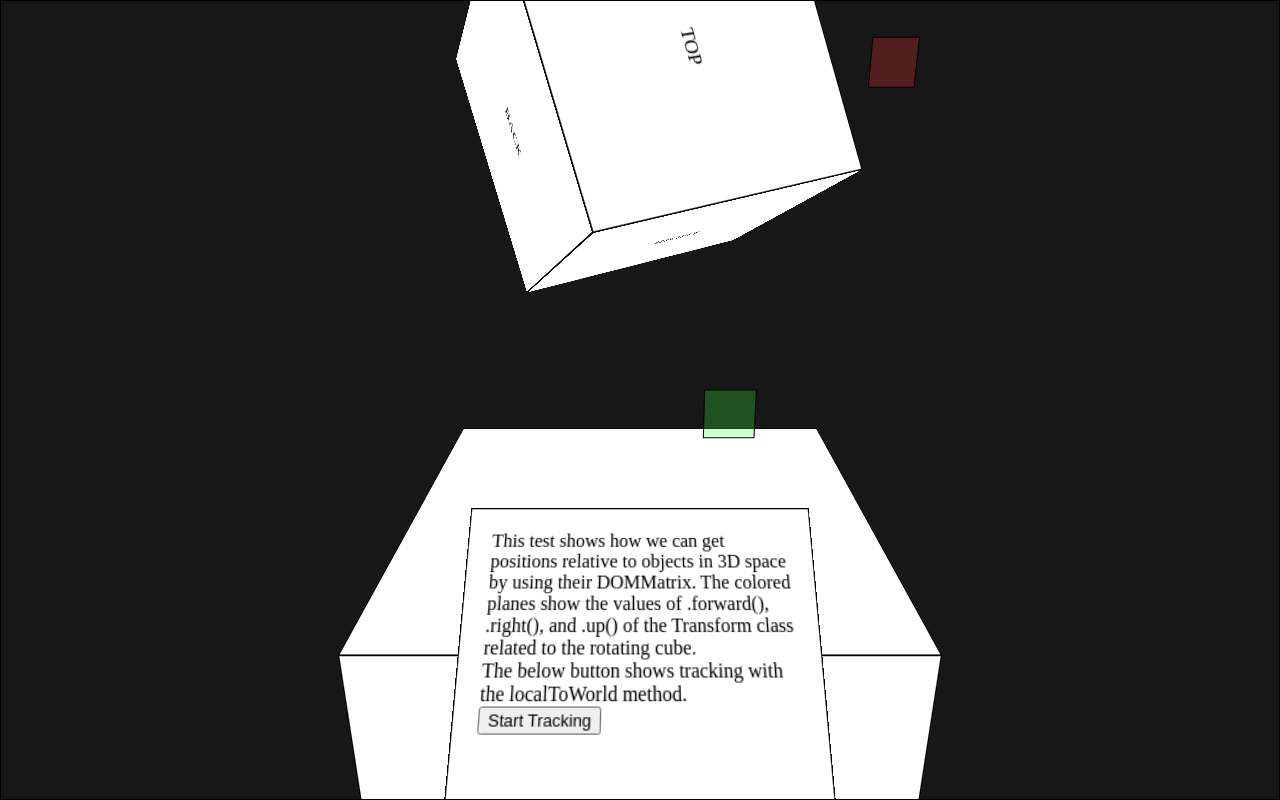
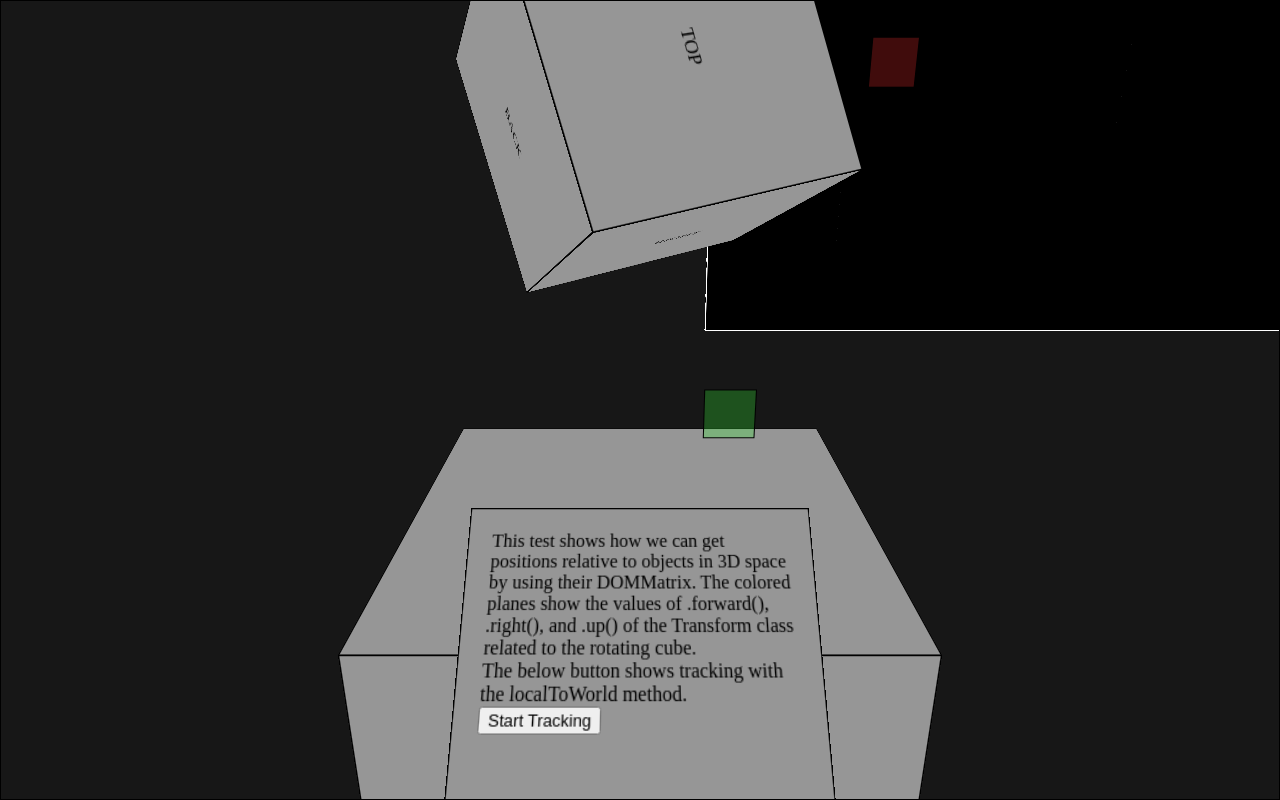
Before and after one commit to nickfrev/nick-freville-portfolio, a Vue app: page / in a window 1280 px wide. Built offline with nearby package versions, Linux system fonts and the light colour scheme; the HTML template or start-up script is replaced by a standard one.

Commit message:
Create Focus Screen Model

```diff
--- a/src/App.vue
+++ b/src/App.vue
@@ -1,17 +1,23 @@
 <template>
 	<HTML3D ref="world">
 		<DebugCube> </DebugCube>
+		<ModelFocusScreen ref="billboard" :transform="new Transform(800, 800, 800)">
+			<button @click="focusDiv">click</button>
+			<button @click="moveBack">Move back</button>
+			Hello World
+		</ModelFocusScreen>
 	</HTML3D>
 </template>
 
 <script setup lang="ts">
 import HTML3D from './components/HTML3D/HTML3D.vue';
-// import Div3D from './components/HTML3D/Div3D.vue';
 import DebugCube from './components/HTML3D/objects/DebugCube.vue';
-// import { Transform } from './components/HTML3D/Transform';
+import ModelFocusScreen from './components/HTML3D/objects/ModelFocusScreen.vue';
 import { useTemplateRef } from 'vue';
+import { Transform, Vector } from './components/HTML3D/Transform';
 
 const world = useTemplateRef('world');
+const billboard = useTemplateRef('billboard');
 
 let once = true;
 
@@ -31,6 +37,20 @@ function draw() {
 	}
 }
 requestAnimationFrame(draw);
+
+function focusDiv() {
+	if (!billboard.value) {
+		return;
+	}
+	billboard.value.focus();
+}
+
+function moveBack() {
+	if (!billboard.value) {
+		return;
+	}
+	billboard.value.unfocus(new Vector(0, 800, 0));
+}
 </script>
 
 <style scoped></style>
--- a/src/components/HTML3D/CameraController.ts
+++ b/src/components/HTML3D/CameraController.ts
@@ -5,6 +5,8 @@ export default class CameraController {
 	transformBuffer = new Transform();
 	cameraPositionBuffer = new Vector();
 	cameraAngleBuffer = new Angle();
+	cameraPerspectiveBuffer: number | null = 800;
+	defaultCameraPerspective = 800;
 
 	transformBufferChange = true;
 
@@ -18,6 +20,7 @@ export default class CameraController {
 	};
 
 	lastPos = { x: 0, y: 0 };
+	cameraLocked = false;
 
 	constructor() {
 		this.bindListeners();
@@ -38,7 +41,26 @@ export default class CameraController {
 		document.addEventListener('keyup', this.onKeyUp.bind(this));
 	}
 
+	lockCamera(lock: boolean) {
+		this.cameraLocked = lock;
+	}
+
+	allowMove() {
+		return !this.cameraLocked;
+	}
+
+	setCameraPerspective(value: number | null) {
+		if (!this.allowMove()) {
+			return;
+		}
+		this.transformBufferChange = true;
+		this.cameraPerspectiveBuffer = value;
+	}
+
 	setCameraPos(x: null | number = null, y: null | number = null, z: null | number = null) {
+		if (!this.allowMove()) {
+			return;
+		}
 		this.transformBufferChange = true;
 
 		if (x !== null) {
@@ -53,6 +75,9 @@ export default class CameraController {
 	}
 
 	addToCameraPos(x: null | number = null, y: null | number = null, z: null | number = null) {
+		if (!this.allowMove()) {
+			return;
+		}
 		this.transformBufferChange = true;
 		if (x !== null) {
 			this.cameraPositionBuffer.x += x;
@@ -66,6 +91,9 @@ export default class CameraController {
 	}
 
 	setCameraAng(pitch: null | number = null, yaw: null | number = null, roll: null | number = null) {
+		if (!this.allowMove()) {
+			return;
+		}
 		this.transformBufferChange = true;
 
 		if (pitch !== null) {
@@ -84,6 +112,9 @@ export default class CameraController {
 		yaw: null | number = null,
 		roll: null | number = null,
 	) {
+		if (!this.allowMove()) {
+			return;
+		}
 		this.transformBufferChange = true;
 		if (pitch !== null) {
 			this.cameraAngleBuffer.pitch += pitch;
@@ -121,6 +152,7 @@ export default class CameraController {
 
 			camera.transform.setPosition(this.cameraPositionBuffer);
 			camera.transform.setAngle(this.cameraAngleBuffer);
+			camera.setCameraPerspective(this.cameraPerspectiveBuffer);
 		}
 	}
 
@@ -166,6 +198,10 @@ export default class CameraController {
 			this.lastPos = { x: event.clientX, y: event.clientY };
 			this.addToCameraAng(-diff.y * 0.25, diff.x * 0.25);
 
+			if (this.cameraPerspectiveBuffer === null) {
+				this.setCameraPerspective(this.defaultCameraPerspective);
+			}
+
 			event.stopPropagation();
 			event.preventDefault();
 		}
@@ -181,6 +217,9 @@ export default class CameraController {
 	/////
 
 	moveTick() {
+		if (!this.allowMove()) {
+			return;
+		}
 		const moveVector = new Vector();
 		const speed = 15 * (this.movement.run ? 3 : 1);
 
--- a/src/components/HTML3D/Div3D.vue
+++ b/src/components/HTML3D/Div3D.vue
@@ -9,7 +9,7 @@
 
 <script setup lang="ts">
 import { objectProps, becomeObject } from './ObjectComposable';
-import { ref, reactive } from 'vue';
+import { watch, reactive } from 'vue';
 
 const props = defineProps({
 	...objectProps,
@@ -29,18 +29,24 @@ const props = defineProps({
 const { objectStyle, objectExposables } = becomeObject(props);
 defineExpose(objectExposables);
 
-const width = ref(props.width);
-const height = ref(props.height);
-
-const offset = objectExposables.transform.value.renderOffset;
-offset.m41 = width.value / 2;
-offset.m42 = -height.value / 2;
-objectExposables.update();
+watch(() => props.width, update);
+watch(() => props.height, update);
 
 const divDimensions = reactive({
-	width: `${width.value}px`,
-	height: `${height.value}px`,
+	width: `${props.width}px`,
+	height: `${props.height}px`,
 });
+
+function update() {
+	const offset = objectExposables.transform.value.renderOffset;
+	offset.m41 = props.width / 2;
+	offset.m42 = -props.height / 2;
+	objectExposables.update();
+
+	divDimensions.width = `${props.width}px`;
+	divDimensions.height = `${props.height}px`;
+}
+update();
 </script>
 
 <style scoped>
--- a/src/components/HTML3D/HTML3D.vue
+++ b/src/components/HTML3D/HTML3D.vue
@@ -1,5 +1,6 @@
 <template>
 	<div
+		ref="viewPort"
 		class="viewPort"
 		@mousedown="cameraController.onMouseDown"
 		@mouseup="cameraController.onMouseUp"
@@ -20,8 +21,10 @@ import Camera3D from './Camera3D.vue';
 import { useTemplateRef } from 'vue';
 
 import type { SceneObject } from './ObjectComposable.ts';
+import type { Angle, Vector } from './Transform.ts';
 
 const camera = useTemplateRef('cameraScene');
+const viewPortElement = useTemplateRef('viewPort');
 const cameraController = new CameraController();
 
 /////
@@ -53,7 +56,40 @@ function tick() {
 	}
 }
 
-defineExpose({ cameraController, render, tick, registerNewObject });
+function getViewportElement() {
+	return viewPortElement.value;
+}
+
+function cineMoveCamera(time: number, position: Vector, angle?: Angle, callback?: () => void) {
+	if (!camera.value) {
+		return;
+	}
+
+	cameraController.setCameraPos(position.x, position.y, position.z);
+	if (angle) {
+		cameraController.setCameraAng(angle.pitch, angle.yaw, angle.roll);
+	}
+	cameraController.lockCamera(true);
+
+	camera.value.setMotionSmoothing(time);
+
+	setTimeout(() => {
+		camera.value?.setMotionSmoothing(0);
+		cameraController.lockCamera(false);
+		if (callback) {
+			callback();
+		}
+	}, 2000);
+}
+
+defineExpose({
+	cameraController,
+	render,
+	tick,
+	registerNewObject,
+	getViewportElement,
+	cineMoveCamera,
+});
 </script>
 
 <style scoped>
--- a/src/components/HTML3D/ObjectComposable.ts
+++ b/src/components/HTML3D/ObjectComposable.ts
@@ -12,6 +12,10 @@ export const objectProps = {
 		default() {
 			return new Transform();
 		},
+	},
+	motionSmoothing: {
+		type: Number,
+		default: 0,
 	},
 };
 
@@ -34,13 +38,18 @@ function getWorld(instance: ComponentInternalInstance): InstanceType<typeof HTML
 	return instance.parent.exposed?.world ?? null;
 }
 
-export function becomeObject(props: { transform: Transform }, callbacks?: objectCallbacks) {
+export function becomeObject(
+	props: { transform: Transform; motionSmoothing: number },
+	callbacks?: objectCallbacks,
+) {
 	const transform = ref(props.transform);
+	const motionSmoothing = ref(props.motionSmoothing);
 	const instance = getCurrentInstance() as ComponentInternalInstance;
 
 	const world = getWorld(instance);
 
 	const selfIsCamera = isCamera(instance);
+	let perspective: number | null = 800;
 
 	onMounted(() => {
 		world.registerNewObject(instance.exposed as SceneObject);
@@ -48,8 +57,15 @@ export function becomeObject(props: { transform: Transform }, callbacks?: object
 
 	function getCSS() {
 		if (selfIsCamera) {
-			const perspective = 800;
-			return `perspective(${perspective}px) ` + transform.value.getCameraTransformCSS(perspective);
+			let perspectiveValue = '';
+			if (perspective === null) {
+				perspectiveValue = 'none';
+			} else {
+				perspectiveValue = `${perspective}px`;
+			}
+			return (
+				`perspective(${perspectiveValue}) ` + transform.value.getCameraTransformCSS(perspective)
+			);
 		}
 
 		return transform.value.getTransformCSS();
@@ -57,6 +73,7 @@ export function becomeObject(props: { transform: Transform }, callbacks?: object
 
 	function update() {
 		objectStyle.transform = getCSS();
+		objectStyle.transition = `transform ${motionSmoothing.value}s ease-out`;
 		callbacks?.update?.();
 	}
 
@@ -72,6 +89,7 @@ export function becomeObject(props: { transform: Transform }, callbacks?: object
 
 	const objectStyle = reactive({
 		transform: getCSS(),
+		transition: `transform ${motionSmoothing.value}s ease-out`,
 	});
 
 	function localToWorldTransform(localTransform: Transform, maxDepth: number = 10) {
@@ -96,10 +114,20 @@ export function becomeObject(props: { transform: Transform }, callbacks?: object
 		return childTransform;
 	}
 
+	function setMotionSmoothing(value: number) {
+		motionSmoothing.value = value;
+	}
+
+	function setCameraPerspective(value: number | null) {
+		perspective = value;
+	}
+
 	const objectExposables = {
 		transform,
 		update,
 		localToWorldTransform,
+		setMotionSmoothing,
+		setCameraPerspective,
 		render,
 		tick,
 		world,
--- a/src/components/HTML3D/Transform.ts
+++ b/src/components/HTML3D/Transform.ts
@@ -76,7 +76,7 @@ export class Transform {
 	}
 
 	getPosition() {
-		return new Vector(this.matrix.m41, this.matrix.m42, this.matrix.m43);
+		return new Vector(this.matrix.m41, -this.matrix.m42, this.matrix.m43);
 	}
 
 	setPositionX(x: number) {
@@ -174,9 +174,9 @@ export class Transform {
 		return DOMMatrix.fromMatrix(this.matrix);
 	}
 
-	getCameraRenderMatrix(perspective: number): DOMMatrix {
+	getCameraRenderMatrix(perspective: number | null): DOMMatrix {
 		const cameraRenderMatrix = this.matrix.inverse();
-		cameraRenderMatrix.m43 += perspective;
+		cameraRenderMatrix.m43 += perspective ?? 0;
 
 		return cameraRenderMatrix;
 	}
@@ -185,7 +185,7 @@ export class Transform {
 		return this.getRenderMatrix().toString();
 	}
 
-	getCameraTransformCSS(perspective: number) {
+	getCameraTransformCSS(perspective: number | null) {
 		return this.getCameraRenderMatrix(perspective).toString();
 	}
 
--- a/src/components/HTML3D/objects/ModelCube.vue
+++ b/src/components/HTML3D/objects/ModelCube.vue
@@ -3,7 +3,8 @@
 		<Object3D>
 			<Div3D
 				class="defaultColor"
-				:transform="new Transform(width / 2, 0, 0, 90, -90, 0)"
+				:style="$attrs.style"
+				:transform="rightTransform"
 				:width="length"
 				:height="height"
 			>
@@ -11,7 +12,8 @@
 			</Div3D>
 			<Div3D
 				class="defaultColor"
-				:transform="new Transform(-width / 2, 0, 0, 90, 90, 0)"
+				:style="$attrs.style"
+				:transform="leftTransform"
 				:width="length"
 				:height="height"
 			>
@@ -19,7 +21,8 @@
 			</Div3D>
 			<Div3D
 				class="defaultColor"
-				:transform="new Transform(0, length / 2, 0, -90, 0, 180)"
+				:style="$attrs.style"
+				:transform="frontTransform"
 				:width="width"
 				:height="height"
 			>
@@ -27,7 +30,8 @@
 			</Div3D>
 			<Div3D
 				class="defaultColor"
-				:transform="new Transform(0, -length / 2, 0, 90, 0, 0)"
+				:style="$attrs.style"
+				:transform="backTransform"
 				:width="width"
 				:height="height"
 			>
@@ -35,7 +39,8 @@
 			</Div3D>
 			<Div3D
 				class="defaultColor"
-				:transform="new Transform(0, 0, height / 2, 0, 0, 0)"
+				:style="$attrs.style"
+				:transform="topTransform"
 				:width="width"
 				:height="length"
 			>
@@ -43,7 +48,8 @@
 			</Div3D>
 			<Div3D
 				class="defaultColor"
-				:transform="new Transform(0, 0, -height / 2, 180, 0, 0)"
+				:style="$attrs.style"
+				:transform="bottomTransform"
 				:width="width"
 				:height="length"
 			>
@@ -58,6 +64,7 @@ import Object3D from '../Object3D.vue';
 import Div3D from '../Div3D.vue';
 import { Transform } from '../Transform';
 import { objectProps, becomeObject } from '../ObjectComposable';
+import { watch, ref } from 'vue';
 
 const props = defineProps({
 	...objectProps,
@@ -76,11 +83,31 @@ const props = defineProps({
 });
 const { objectStyle, objectExposables } = becomeObject(props);
 defineExpose({ ...objectExposables });
+
+const rightTransform = ref(new Transform(props.width / 2, 0, 0, 90, -90, 0));
+const leftTransform = ref(new Transform(-props.width / 2, 0, 0, 90, 90, 0));
+const frontTransform = ref(new Transform(0, props.length / 2, 0, -90, 0, 180));
+const backTransform = ref(new Transform(0, -props.length / 2, 0, 90, 0, 0));
+const topTransform = ref(new Transform(0, 0, props.height / 2, 0, 0, 0));
+const bottomTransform = ref(new Transform(0, 0, -props.height / 2, 180, 0, 0));
+
+watch(() => props.width, update);
+watch(() => props.length, update);
+watch(() => props.height, update);
+
+function update() {
+	rightTransform.value.setPosition(props.width / 2, 0, 0);
+	leftTransform.value.setPosition(-props.width / 2, 0, 0);
+	frontTransform.value.setPosition(0, props.length / 2, 0);
+	backTransform.value.setPosition(0, -props.length / 2, 0);
+	topTransform.value.setPosition(0, 0, props.height / 2);
+	bottomTransform.value.setPosition(0, 0, -props.height / 2);
+}
 </script>
 
 <style scoped>
 @import '../ObjectComposable.css';
 .defaultColor {
-	background-color: white;
+	background-color: rgb(150, 150, 150);
 }
 </style>
--- /dev/null
+++ b/src/components/HTML3D/objects/ModelFocusScreen.vue
@@ -0,0 +1,116 @@
+<template>
+	<div class="object" :style="objectStyle">
+		<ModelCube
+			ref="billboard"
+			:width="width + 50"
+			:height="height + 50"
+			:length="8"
+			:transform="new Transform(0, -2, 0)"
+			style="background-color: black; border: 2px solid white"
+		>
+		</ModelCube>
+		<ModelCube
+			ref="billboard"
+			:width="width"
+			:height="height"
+			:length="10"
+			style="background-color: rgb(20, 20, 20); border: 2px solid white"
+		>
+			<template v-slot:front>
+				<div class="slotWrapper">
+					<slot></slot>
+				</div>
+			</template>
+		</ModelCube>
+	</div>
+</template>
+
+<script setup lang="ts">
+import { onMounted, ref, useTemplateRef } from 'vue';
+import { objectProps, becomeObject } from '../ObjectComposable';
+import { Transform, Angle, Vector } from '../Transform';
+import ModelCube from './ModelCube.vue';
+
+const billboard = useTemplateRef('billboard');
+
+const width = ref(100);
+const height = ref(100);
+
+const props = defineProps({
+	...objectProps,
+	trackViewportDimensions: {
+		type: Boolean,
+		default: false,
+	},
+});
+const { objectStyle, objectExposables } = becomeObject(props);
+defineExpose({ ...objectExposables, focus, unfocus });
+
+onMounted(() => {
+	window.addEventListener('resize', updateDimensions);
+
+	updateDimensions();
+});
+
+function updateDimensions() {
+	const viewPort = objectExposables.world.getViewportElement();
+	if (!viewPort) {
+		return;
+	}
+
+	width.value = viewPort.clientWidth + 10; // Add padding to give some leeway with how the plane is placed
+	height.value = viewPort.clientHeight + 10;
+}
+
+function focus() {
+	if (!billboard.value) {
+		return;
+	}
+
+	const cameraController = objectExposables.world.cameraController;
+	const newPosition = billboard.value.localToWorldTransform(
+		new Transform(0, cameraController.defaultCameraPerspective, 0, 90, 180, 0),
+	);
+	const position = newPosition.getPosition();
+	cameraController.setCameraPerspective(null);
+	objectExposables.world.cineMoveCamera(2, position, new Angle(90, 180, 0));
+}
+
+function unfocus(positionOffset?: Vector, angleOffset?: Angle) {
+	if (!billboard.value) {
+		return;
+	}
+	positionOffset = positionOffset ?? new Vector(0, 0, 0);
+	angleOffset = angleOffset ?? new Angle(0, 0, 0);
+
+	const cameraController = objectExposables.world.cameraController;
+	const newPosition = billboard.value.localToWorldTransform(
+		new Transform(
+			0 + positionOffset.x,
+			cameraController.defaultCameraPerspective + positionOffset.y,
+			positionOffset.z,
+			90,
+			180,
+			0,
+		),
+	);
+	const position = newPosition.getPosition();
+	cameraController.setCameraPerspective(cameraController.defaultCameraPerspective);
+	objectExposables.world.cineMoveCamera(
+		2,
+		position,
+		new Angle(90 + angleOffset.pitch, 180 + angleOffset.yaw, 0),
+	);
+}
+</script>
+
+<style scoped>
+@import '../ObjectComposable.css';
+.defaultColor {
+	background-color: white;
+}
+
+.slotWrapper {
+	padding: 10px;
+}
+</style>
```
